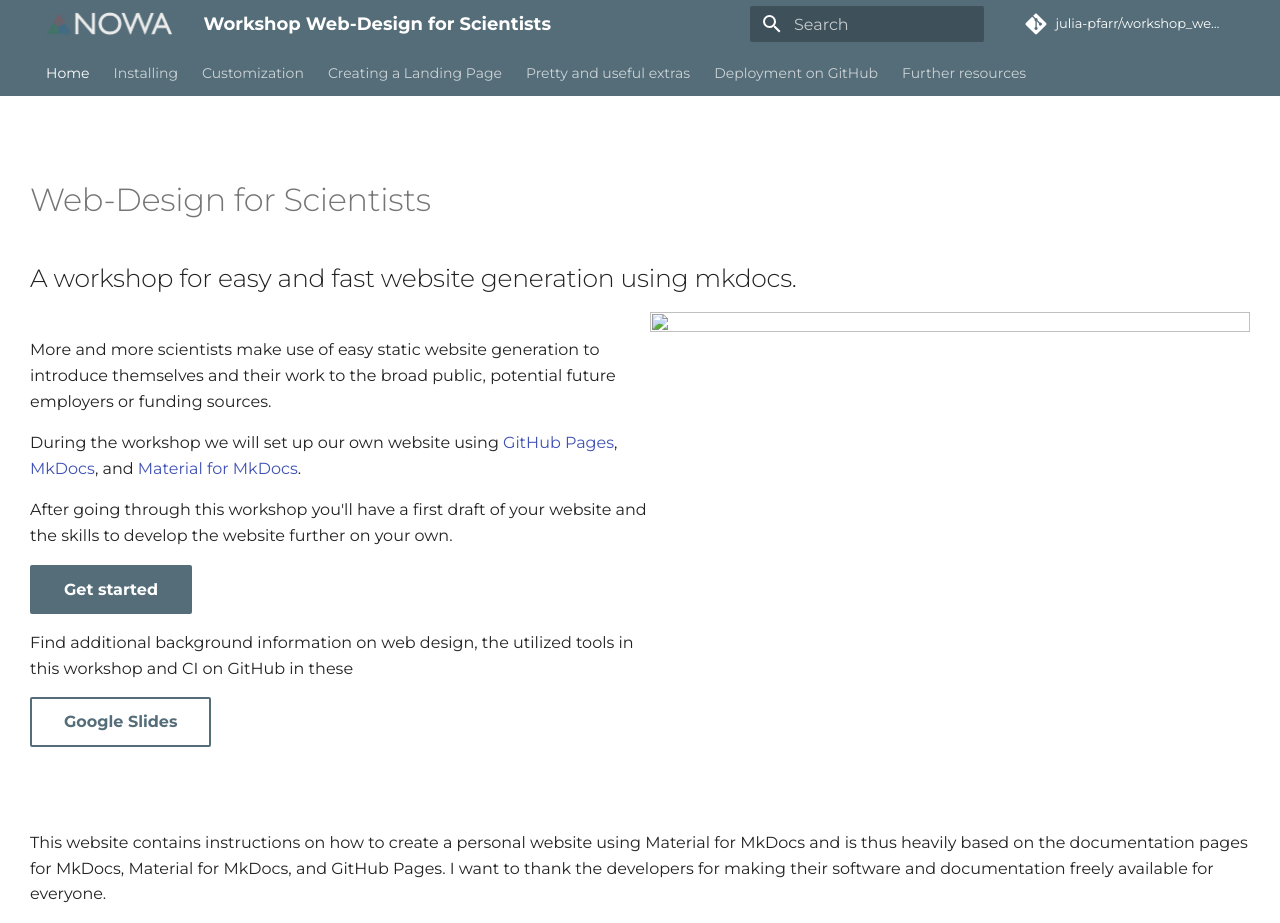
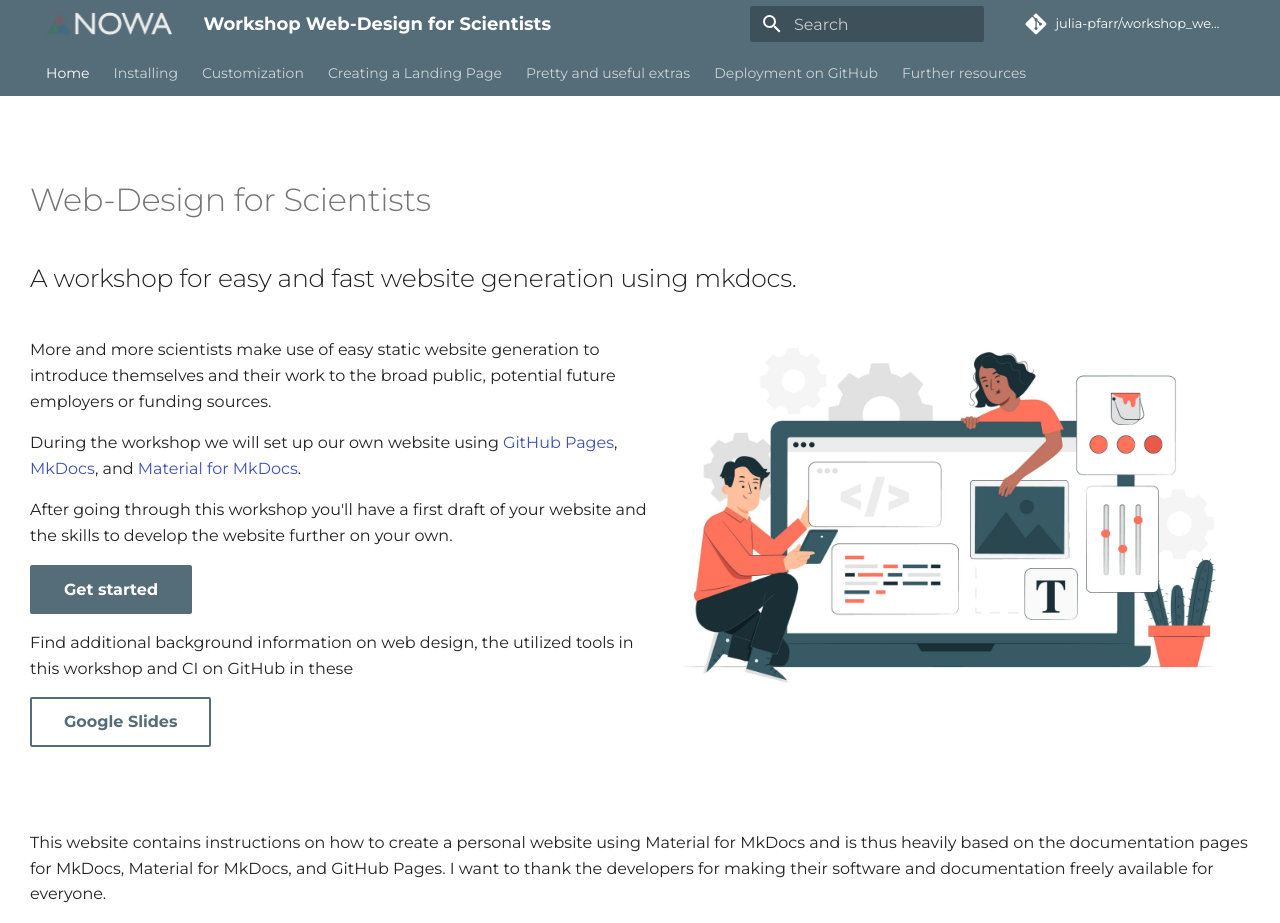
Before and after one commit to julia-pfarr/workshop_webdesign, an MkDocs documentation site: the page built from docs/index.md, in a window 1280 px wide. Built offline with MkDocs 1.6.1 and Material for MkDocs 9.7.7, drawn with Linux system fonts in a browser that asks for light colours; comment, search, counter and statistics services are not loaded; the version menu is left out.

Commit message:
change img landing

```diff
--- a/material/overrides/home.html
+++ b/material/overrides/home.html
@@ -12,7 +12,7 @@
         <div class="tx-hero__content">
           <h1><br/><br/>Web-Design for Scientists</h1>
           <h2>A workshop for easy and fast website generation using mkdocs.</h2>
-          <img src="./landing.png" alt="" width="600" height="400" style="float:right" style="vertical-align:top" draggable="false">
+          <img src="../../assets/images/5995345.jpg" alt="" width="600" height="400" style="float:right" style="vertical-align:top" draggable="false">
           <p><br/>More and more scientists make use of easy static website generation to introduce themselves and their work to the broad public, potential future employers or funding sources.</p>
           <p>During the workshop we will set up our own website using <a href="https://pages.github.com/">GitHub Pages</a>, <a href="https://www.mkdocs.org/">MkDocs</a>, and <a href="https://squidfunk.github.io/mkdocs-material/">Material for MkDocs</a>.</p>
           <p>After going through this workshop you'll have a first draft of your website and the skills to develop the website further on your own.</p>
```
